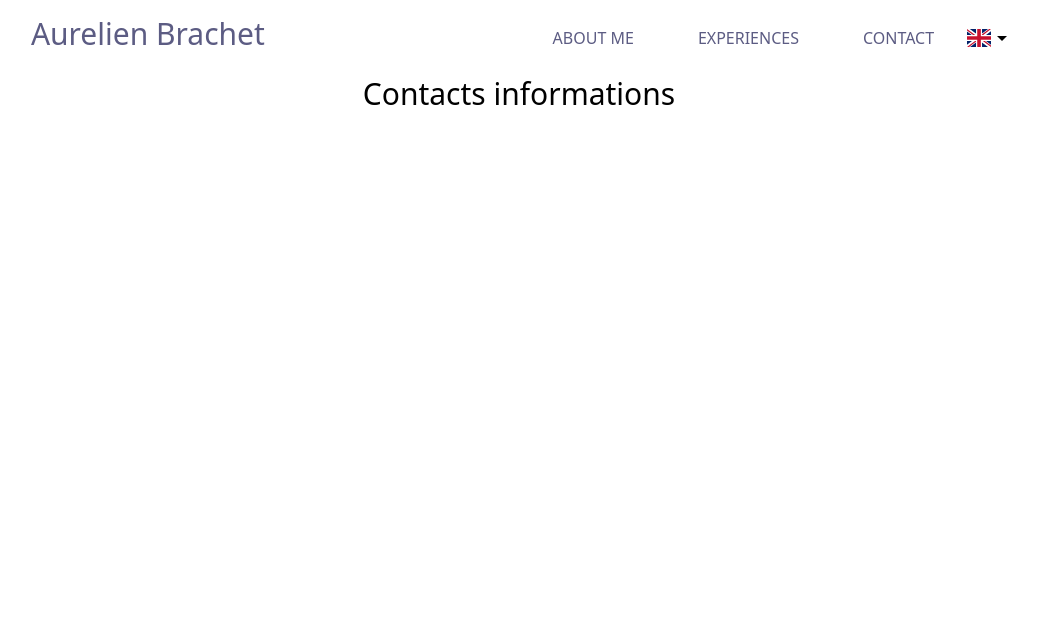
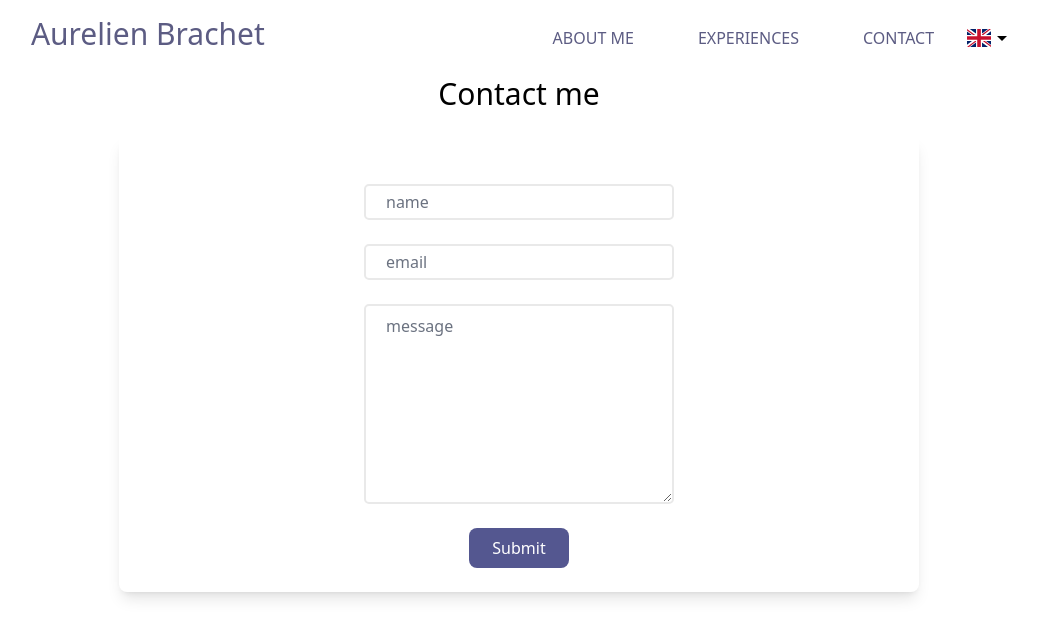
Before and after one commit to Aurelienbr96/my-resume, a React (Vite) app: page /contacts in a window 1280 px wide. Shown: the top 638 px of the page, without its empty margins (121-1159 px from the left). Built offline with nearby package versions, Linux system fonts and the light colour scheme.

Commit message:
feature (5635) add contact page

```diff
--- a/package.json
+++ b/package.json
@@ -12,6 +12,7 @@
     "prepare": "husky"
   },
   "dependencies": {
+    "@emailjs/browser": "^4.2.0",
     "@tanstack/react-query": "^5.24.1",
     "classnames": "^2.5.1",
     "dayjs": "^1.11.10",
@@ -24,6 +25,7 @@
     "react": "^18.2.0",
     "react-burger-menu": "^3.0.9",
     "react-dom": "^18.2.0",
+    "react-hook-form": "^7.51.0",
     "react-i18next": "^14.0.5",
     "react-icons": "^5.0.1",
     "react-router-dom": "^6.22.2",
--- a/src/assets/icons/index.ts
+++ b/src/assets/icons/index.ts
@@ -1,4 +1,5 @@
 import FilterDownIcon from "./filter-down-hover.svg?react";
 import FilterUpIcon from "./filter-up-hover.svg?react";
+import LoaderIcon from "./loader-icon.svg?react";
 
-export { FilterDownIcon, FilterUpIcon };
+export { FilterDownIcon, FilterUpIcon, LoaderIcon };
--- /dev/null
+++ b/src/modules/common/components/ErrorComp.tsx
@@ -0,0 +1,3 @@
+export const ErrorComp = ({ children = "This field is required" }) => (
+  <span className="text-error">{children}</span>
+);
--- /dev/null
+++ b/src/modules/common/components/Loader.tsx
@@ -0,0 +1,13 @@
+import classNames from "classnames";
+import { LoaderIcon } from "../../../assets/icons";
+
+type Props = {
+  className?: string;
+  height?: number;
+  width?: number;
+};
+
+export const Loader = ({ className, height = 60, width = 60}: Props) => {
+  const containerClassName = classNames("animate-spin fill-white", className);
+  return <LoaderIcon className={containerClassName} height={height} width={width} />;
+};
--- /dev/null
+++ b/src/modules/common/constants/socialNetworks.constants.ts
@@ -0,0 +1,4 @@
+export const GITHUB_URL = "https://github.com/Aurelienbr96";
+export const LINKEDIN_URL =
+  "https://www.linkedin.com/in/aur%C3%A9lien-brachet-146556141/";
+export const LEETCODE_URL = "https://leetcode.com/Aurelienbra/";
--- a/src/modules/contact/ContactPage.tsx
+++ b/src/modules/contact/ContactPage.tsx
@@ -1,5 +1,98 @@
-export const ContactPage = () => (
-  <div>
-    <h1 className="text-3xl text-center">Contacts informations</h1>
-  </div>
-);
+import { useTranslation } from "react-i18next";
+import { useForm } from "react-hook-form";
+import { useRef } from "react";
+import { useSendEmail } from "./hooks/useSendEmail";
+import classNames from "classnames";
+import { Loader } from "../common/components/Loader";
+
+import { Alert } from "flowbite-react";
+
+import useBreakpoints from "../common/hooks/useBreakPoints";
+import { ErrorComp } from "../common/components/ErrorComp";
+
+type FormData = {
+  message: string;
+  email: string;
+  name?: string;
+};
+
+export const ContactPage = () => {
+  const { t } = useTranslation();
+  const form = useRef<HTMLFormElement>(null);
+  const { isXs } = useBreakpoints();
+  const {
+    register,
+    handleSubmit,
+    formState: { errors },
+  } = useForm<FormData>();
+
+  const { mutate, isPending, isSuccess } = useSendEmail(form);
+  const onSubmit = () => mutate();
+
+  const inputClassName = classNames(
+    "rounded-[5px] mt-6 h-[36px] border-2 py-2 border-color-medium-light hover:bg-color-light-grey w-[310px] px-5",
+  );
+
+  const textareaClassName = classNames(
+    "rounded-[5px] mt-6 h-[200px] border-2 py-2 border-color-medium-light hover:bg-color-light-grey min-w-[310px] px-5",
+  );
+
+  const submitInputClassName = classNames(
+    "hover:cursor-pointer mt-6 h-[40px] w-[100px] bg-strong-purple text-white rounded-lg flex justify-center items-center",
+  );
+
+  const containerClassName = classNames(
+    "mt-6 rounded-lg flex flex-col items-center p-6",
+    {
+      "w-[800px] shadow-lg": !isXs,
+    },
+  );
+
+  return (
+    <div className="flex flex-col items-center">
+      <h1 className="text-3xl text-center">{t("contactPage.title")}</h1>
+
+      <form
+        ref={form}
+        onSubmit={handleSubmit(onSubmit)}
+        className={containerClassName}
+      >
+        <input
+          className={inputClassName}
+          placeholder="name"
+          {...register("name")}
+        />
+        <input
+          placeholder="email"
+          className={inputClassName}
+          {...(register("email"), { required: true })}
+        />
+        {errors.email && <ErrorComp />}
+        <textarea
+          className={textareaClassName}
+          placeholder="message"
+          {...register("message", { required: true })}
+        />
+        {errors.message && <ErrorComp />}
+        {isSuccess && (
+          <Alert
+            color="success"
+            className="mt-6"
+          >
+            {t("contactPage.success")}
+          </Alert>
+        )}
+        <button
+          className={submitInputClassName}
+          onClick={handleSubmit(onSubmit)}
+        >
+          {isPending ? (
+            <Loader height={20} width={20} />
+          ) : (
+            t("contactPage.submit")
+          )}
+        </button>
+      </form>
+    </div>
+  );
+};
--- /dev/null
+++ b/src/modules/contact/hooks/useSendEmail.ts
@@ -0,0 +1,18 @@
+import { useMutation } from "@tanstack/react-query";
+import emailjs from "@emailjs/browser";
+import { RefObject } from "react";
+
+export const useSendEmail = (form: RefObject<HTMLFormElement>) => {
+  const { data, error, ...others } = useMutation({
+    mutationFn: () =>
+      emailjs.sendForm(
+        "service_zs2rfyq",
+        "template_kghaqa8",
+        form.current || "",
+        {
+          publicKey: "79B5tLCbogVG8Kh5q",
+        },
+      ),
+  });
+  return { data, error, ...others };
+};
--- a/src/modules/homepage/HomePage.tsx
+++ b/src/modules/homepage/HomePage.tsx
@@ -2,6 +2,7 @@ import classNames from "classnames";
 import me from "../../assets/img/me.jpeg";
 import useBreakpoints from "../common/hooks/useBreakPoints";
 import { useTranslation } from "react-i18next";
+import { GITHUB_URL, LEETCODE_URL, LINKEDIN_URL } from "../common/constants/socialNetworks.constants";
 
 export const HomePage = () => {
   const { isXs } = useBreakpoints();
@@ -17,7 +18,24 @@ export const HomePage = () => {
   });
   return (
     <div className={containerClassName}>
-      <p className={textClassName}>{t("basics.introduction")}</p>
+      <div className="flex flex-col justify-between">
+        <p className={textClassName}>{t("basics.introduction")}</p>
+        <div className="flex">
+          <a href={GITHUB_URL} target="_blank" className="mr-4">
+            Github
+          </a>
+          <a
+            href={LINKEDIN_URL}
+            target="_blank"
+            className="mr-4"
+          >
+            LinkedIn
+          </a>
+          <a href={LEETCODE_URL} target="_blank">
+            LeetCode
+          </a>
+        </div>
+      </div>
       <img className="rounded-lg" src={me} />
     </div>
   );
--- a/src/modules/i18n/locales/en.json
+++ b/src/modules/i18n/locales/en.json
@@ -4,6 +4,11 @@
         "about": "about me",
         "experiences": "experiences",
         "contact": "contact"
+    },
+    "contactPage": {
+      "title": "Contact me",
+      "submit": "Submit",
+      "success": "Your message was successfully sent"
     },
     "basics": {
       "name": "Aurélien Brachet",
--- a/src/modules/i18n/locales/fr.json
+++ b/src/modules/i18n/locales/fr.json
@@ -4,6 +4,11 @@
         "about": "a propos",
         "experiences": "experiences",
         "contact": "contacts"
+    },
+    "contactPage": {
+      "title": "Contactez moi",
+      "submit": "Envoyez un message",
+      "success": "Votre message a été correctement envoyé"
     },
     "basics": {
       "name": "Aurélien Brachet",
--- a/tailwind.config.cjs
+++ b/tailwind.config.cjs
@@ -11,6 +11,8 @@ export default {
         "light-purple": "#5C5C83",
         "light-grey": "#F2F5F7",
         "strong-purple": "#545790",
+        'color-medium-light': '#E9E9E9',
+        "error": "#C81E1D"
       },
     },
   },
```
Also changed, not shown: src/assets/icons/loader-icon.svg (added), 1 other file (tests, documents, lock files or other folders).
